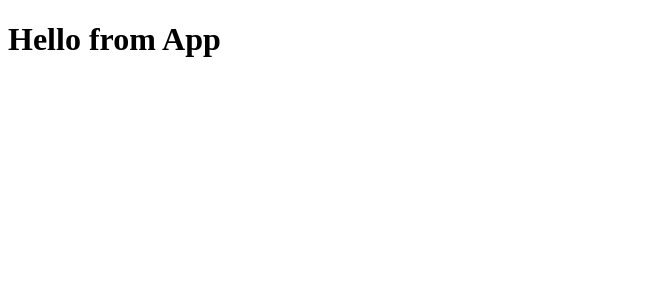
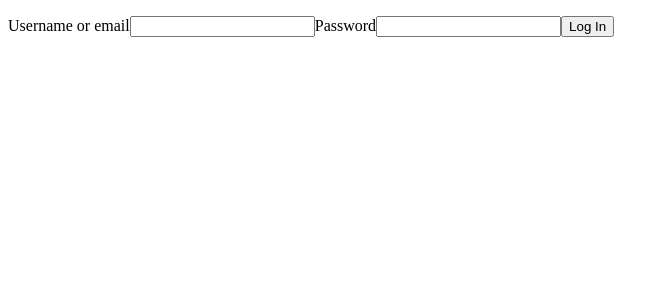
Before and after one commit to DanielLaV/air-c-d, a React (Create React App) app in the folder frontend/: page /login in a window 1280 px wide. Shown: the top 300 px of the page, without its empty margins (0-669 px from the left). Built offline with nearby package versions, Linux system fonts and the light colour scheme.

Commit message:
added loginForm component

```diff
--- a/frontend/package.json
+++ b/frontend/package.json
@@ -10,7 +10,7 @@
     "react": "^17.0.2",
     "react-dom": "^17.0.2",
     "react-redux": "^7.2.6",
-    "react-router-dom": "^6.2.1",
+    "react-router-dom": "^5.3.0",
     "react-scripts": "5.0.0",
     "redux": "^4.1.2",
     "redux-thunk": "^2.4.1"
--- a/frontend/src/App.js
+++ b/frontend/src/App.js
@@ -1,6 +1,14 @@
+import React from 'react';
+import { Route, Switch } from 'react-router-dom';
+import LoginFormPage from './components/LoginFormPage';
+
 function App() {
   return (
-    <h1>Hello from App</h1>
+    <Switch>
+      <Route path="/login">
+        <LoginFormPage />
+      </Route>
+    </Switch>
   );
 }
 
--- /dev/null
+++ b/frontend/src/components/LoginFormPage/index.js
@@ -0,0 +1,57 @@
+import React, { useState } from 'react';
+import * as sessionActions from '../../store/session';
+import { useDispatch, useSelector } from 'react-redux';
+import { Redirect } from 'react-router-dom';
+import './LoginForm.css';
+
+
+function LoginFormPage() {
+    const dispatch = useDispatch();
+    const sessionUser = useSelector(state => state.session.user);
+    const [credential, setCredential] = useState('');
+    const [password, setPassword] = useState('');
+    const [errors, setErrors] = useState([]);
+
+    if (sessionUser) return (
+        <Redirect to='/' />
+    );
+
+    const handleSubmit = e => {
+        e.preventDefault();
+        setErrors([]);
+        return dispatch(sessionActions.loginUser({ credential, password }))
+            .catch(async (res) => {
+                const data = await res.json();
+                if (data && data.errors) setErrors(data.errors);
+            });
+    }
+
+    return (
+        <form onSubmit={handleSubmit}>
+            <ul>
+                {errors.map((error, idx) => <li key={idx}>{error}</li>)}
+            </ul>
+            <label>
+                Username or email
+                <input
+                    type="text"
+                    value={credential}
+                    onChange={e => setCredential(e.target.value)}
+                    required
+                />
+            </label>
+            <label>
+                Password
+                <input
+                    type="password"
+                    value={password}
+                    onChange={e => setPassword(e.target.value)}
+                    required
+                />
+            </label>
+            <button type="submit">Log In</button>
+        </form>
+    )
+}
+
+export default LoginFormPage;
--- a/frontend/src/store/session.js
+++ b/frontend/src/store/session.js
@@ -9,63 +9,57 @@
 /* ------- ACTIONS ------- */
 
 export const loadUser = (user) => {
-    const { id, email, username, createdAt, updatedAt } = user;
+    // const { id, email, username, createdAt, updatedAt } = user;
     return {
         type: LOAD_USER,
-        user: {
-            id,
-            email,
-            username,
-            createdAt,
-            updatedAt
-        }
+        payload: user
     }
 };
 
+
 export const removeUser = (user) => ({
     type: REMOVE_USER,
-    user: null
 });
 
 /* ------ SELECTORS / THUNKS ----- */
 
 export const loginUser = (user) => async (dispatch) => {
-    const { id, password } = user;
+    const { credential, password } = user;
     const res = await csrfFetch(`/api/session`, {
         method: 'POST',
         headers: { "Content-Type": "application/json" },
         body: JSON.stringify({
-            credential: id,
+            credential,
             password
         })
     });
-    const data = res.json();
-    console.log('DATA', data)
-    dispatch(loadUser(data));
+    const data = await res.json();
+    dispatch(loadUser(data.user));
+    return res;
 }
 
 /* ------ REDUCER ------ */
 
-export default function sessionReducer(state = {}, action) {
+const initialState = { user: null };
+
+const sessionReducer = (state = initialState, action) => {
     // const { id, email, username, createdAt, updatedAt } = action.user;
 
     switch (action.type) {
         case LOAD_USER: {
             const newState = Object.assign({}, state);
-            newState.user = {
-                ...action.user,
-                // id,
-                // email,
-                // username,
-                // createdAt,
-                // updatedAt
-            };
+            newState.user = action.payload;
             return newState;
         }
-        default: {
+        case REMOVE_USER: {
             const newState = Object.assign({}, state);
             newState.user = null;
             return newState;
         }
+        default: {
+            return state;
+        }
     }
-}
+};
+
+export default sessionReducer;
```
Also changed, not shown: frontend/src/components/LoginFormPage/LoginForm.css (added), 1 other file (tests, documents, lock files or other folders).
